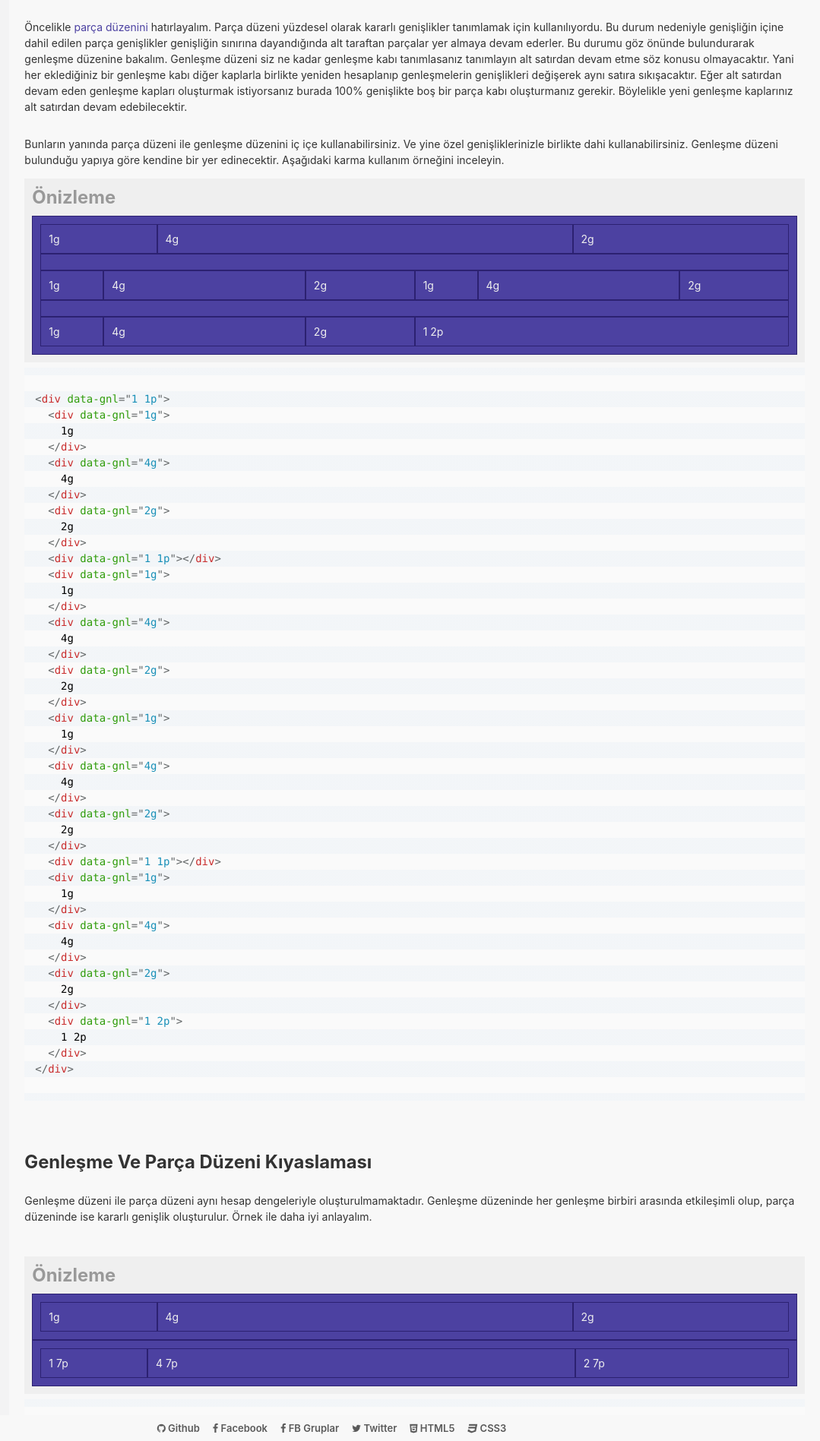
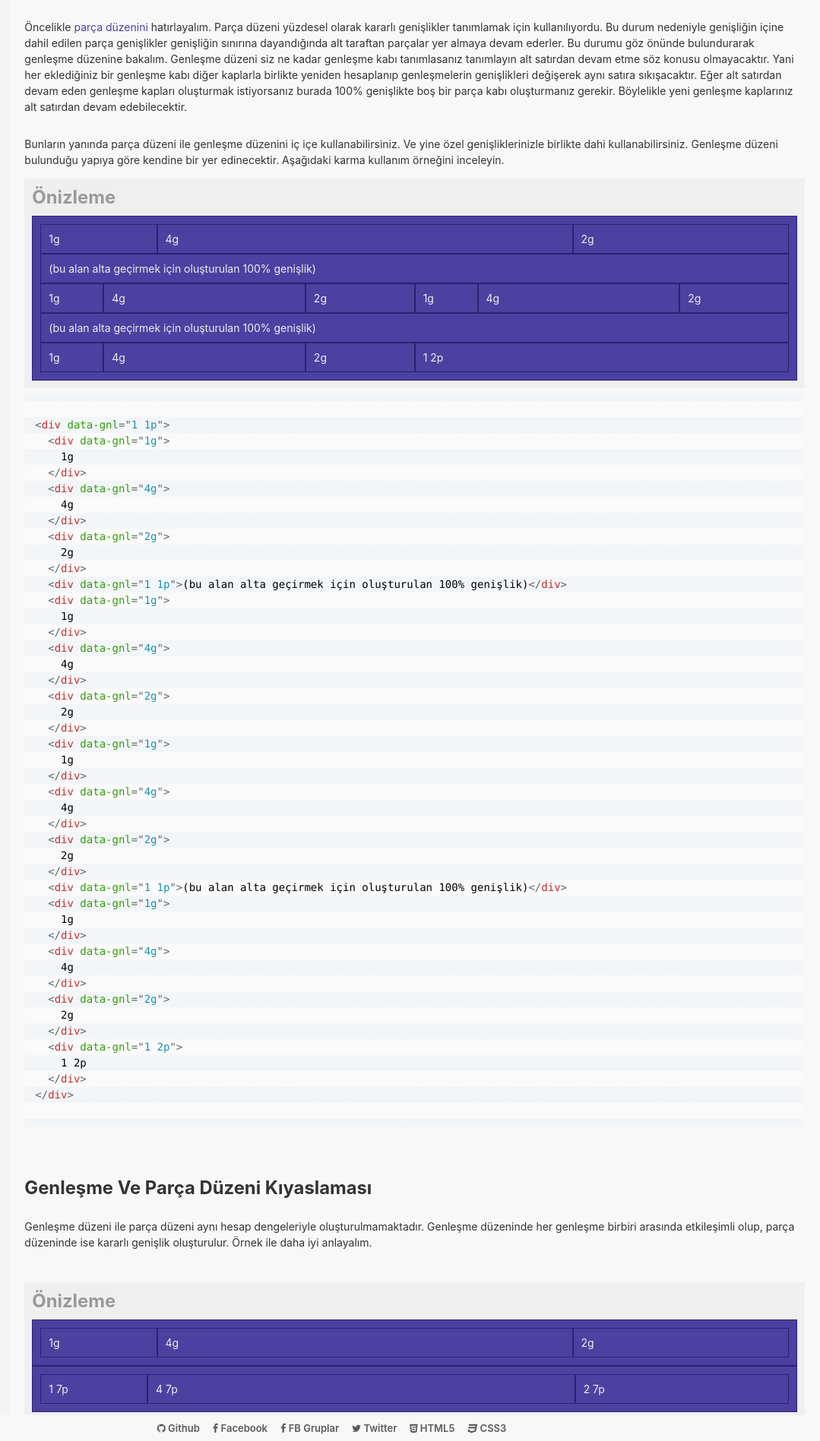
Before and after one commit to data-deveb/data-deveb.github.io, a Jekyll site: the page built from belgeler/kap-orgusu/genlesme-duzeni.html, in a window 1280 px wide. Shown: the part 823-2720 px from the top of the page at 76% size, without its empty margins (201-1280 px from the left). Built offline with Jekyll 4.4.1, drawn with Linux system fonts in a browser that asks for light colours.

Commit message:
Güncelleme

```diff
--- a/belgeler/kap-orgusu/genlesme-duzeni.html
+++ b/belgeler/kap-orgusu/genlesme-duzeni.html
@@ -54,7 +54,7 @@ title: Kap Örgüsü Genleşme Düzeni
       <div data-gnl="2g">
         2g
       </div>
-      <div data-gnl="1 1p"></div>
+      <div data-gnl="1 1p">(bu alan alta geçirmek için oluşturulan 100% genişlik)</div>
       <div data-gnl="1g">
         1g
       </div>
@@ -73,7 +73,7 @@ title: Kap Örgüsü Genleşme Düzeni
       <div data-gnl="2g">
         2g
       </div>
-      <div data-gnl="1 1p"></div>
+      <div data-gnl="1 1p">(bu alan alta geçirmek için oluşturulan 100% genişlik)</div>
       <div data-gnl="1g">
         1g
       </div>
@@ -99,7 +99,7 @@ title: Kap Örgüsü Genleşme Düzeni
   &lt;div data-gnl=&quot;2g&quot;&gt;
     2g
   &lt;/div&gt;
-  &lt;div data-gnl=&quot;1 1p&quot;&gt;&lt;/div&gt;
+  &lt;div data-gnl=&quot;1 1p&quot;&gt;(bu alan alta geçirmek için oluşturulan 100% genişlik)&lt;/div&gt;
   &lt;div data-gnl=&quot;1g&quot;&gt;
     1g
   &lt;/div&gt;
@@ -118,7 +118,7 @@ title: Kap Örgüsü Genleşme Düzeni
   &lt;div data-gnl=&quot;2g&quot;&gt;
     2g
   &lt;/div&gt;
-  &lt;div data-gnl=&quot;1 1p&quot;&gt;&lt;/div&gt;
+  &lt;div data-gnl=&quot;1 1p&quot;&gt;(bu alan alta geçirmek için oluşturulan 100% genişlik)&lt;/div&gt;
   &lt;div data-gnl=&quot;1g&quot;&gt;
     1g
   &lt;/div&gt;
```
